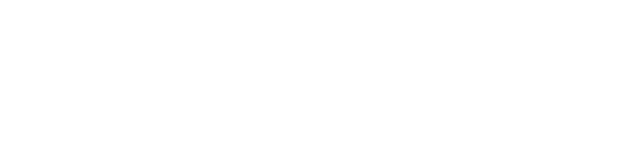
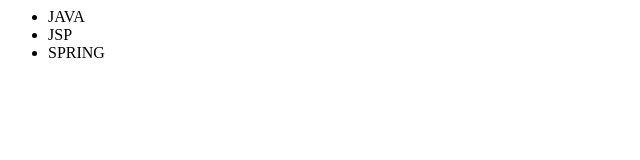
Before and after one commit to seilius/sourcetree, a plain HTML site: page index.html in a window 1280 px wide. Shown: the whole page, without its empty margins (0-640 px from the left). Drawn offline with Linux system fonts and the light colour scheme.

Commit message:
리스트 추가

```diff
--- a/index.html
+++ b/index.html
@@ -4,7 +4,11 @@
         <title>GIT</title>
     </head>
     <body>
-
+        <ul>
+            <li>JAVA</li>
+            <li>JSP</li>
+            <li>SPRING</li>
+        </ul>
     </body>
     <script>
 
```
